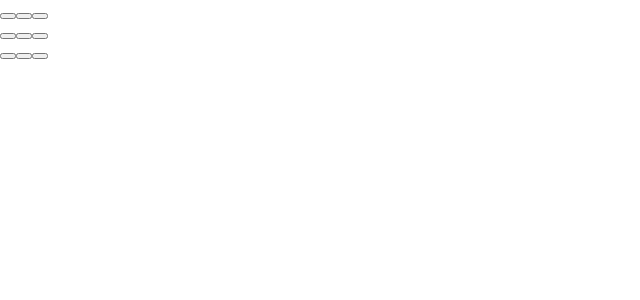
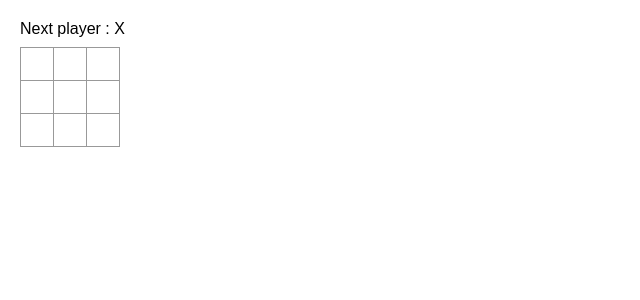
Before and after one commit to uzaiiirahmed/ticktactoe, a React (Create React App) app: page / in a window 1280 px wide. Shown: the top 300 px of the page, without its empty margins (0-640 px from the left). Built offline with nearby package versions, Linux system fonts and the light colour scheme.

Commit message:
feat: main game logic created
- also declares winners and displays them

```diff
--- a/src/App.js
+++ b/src/App.js
@@ -1,4 +1,5 @@
 import {useState} from 'react' ;
+import './style.css';
 
 function Square({value, onSquareClick}) {
   return <button className="square" onClick={onSquareClick}> {value} </button>
@@ -6,16 +7,41 @@
 }
 
 export default function Board() {
-  const [squares, setSqaures] = useState(Array(9).fill(null)) ;
+  const [xIsNext, setXIsNext] = useState(true) ;
+  const [squares, setSquares] = useState(Array(9).fill(null)) ;
 
   function handleClick(i){
+
+    if (squares[i] ||calculateWinner(squares) ){
+      return  ;
+    }
+
     const nextSquares = squares.slice();
-    nextSquares[i] = "X" ;
-    setSqaures(nextSquares) ;
+    if (xIsNext){
+      nextSquares [i] = "X" ;
+    }
+    else {
+      nextSquares[i]= "O" ;
+    }
+    setSquares(nextSquares) ;
+    setXIsNext(!xIsNext) ;
+
   }
+
+  const winner = calculateWinner (squares) ;
+  let status ;
+  if (winner){
+    status = " winner : " + winner ;
+  } else {
+    status = "Next player :" + (xIsNext ? " X" : "O") ;
+  }
+
+
+
 
   return (
     <>
+      <div className="status">{status}</div>
       <div className="board-row">
 
         <Square value ={squares[0]} onSquareClick={()=>handleClick(0)} />
@@ -37,3 +63,26 @@
     </>
   );
 }
+
+function calculateWinner(squares){
+  const lines = [
+
+    [0,1,2],
+    [3,4,5],
+    [6,7,8],
+    [0,3,6],
+    [1,4,7],
+    [2,5,8],
+    [0,4,8],
+    [2,4,6],
+
+  ];
+  for (let i = 0 ; i< lines.length ; i++){
+    const [a,b,c] = lines [i] ;
+    if (squares[a] && squares [a] === squares [b] && squares[a] === squares[c]  )
+    {
+      return squares[a] ;
+    }
+}
+  return null ;
+}
--- a/src/style.css
+++ b/src/style.css
@@ -56,7 +56,7 @@
   padding: 0;
 }
 
-.squareCSS {
+.square {
   background: #fff;
   border: 1px solid #999;
   float: left;
```
